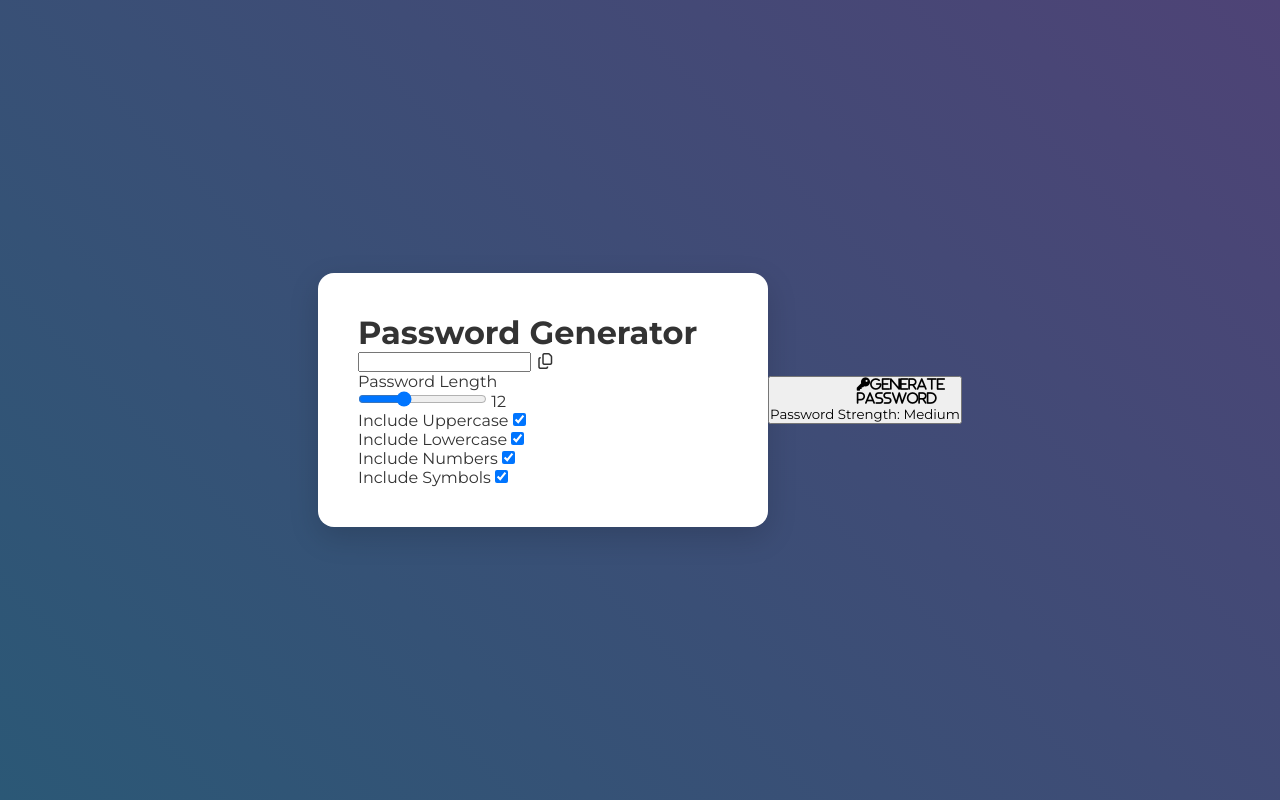
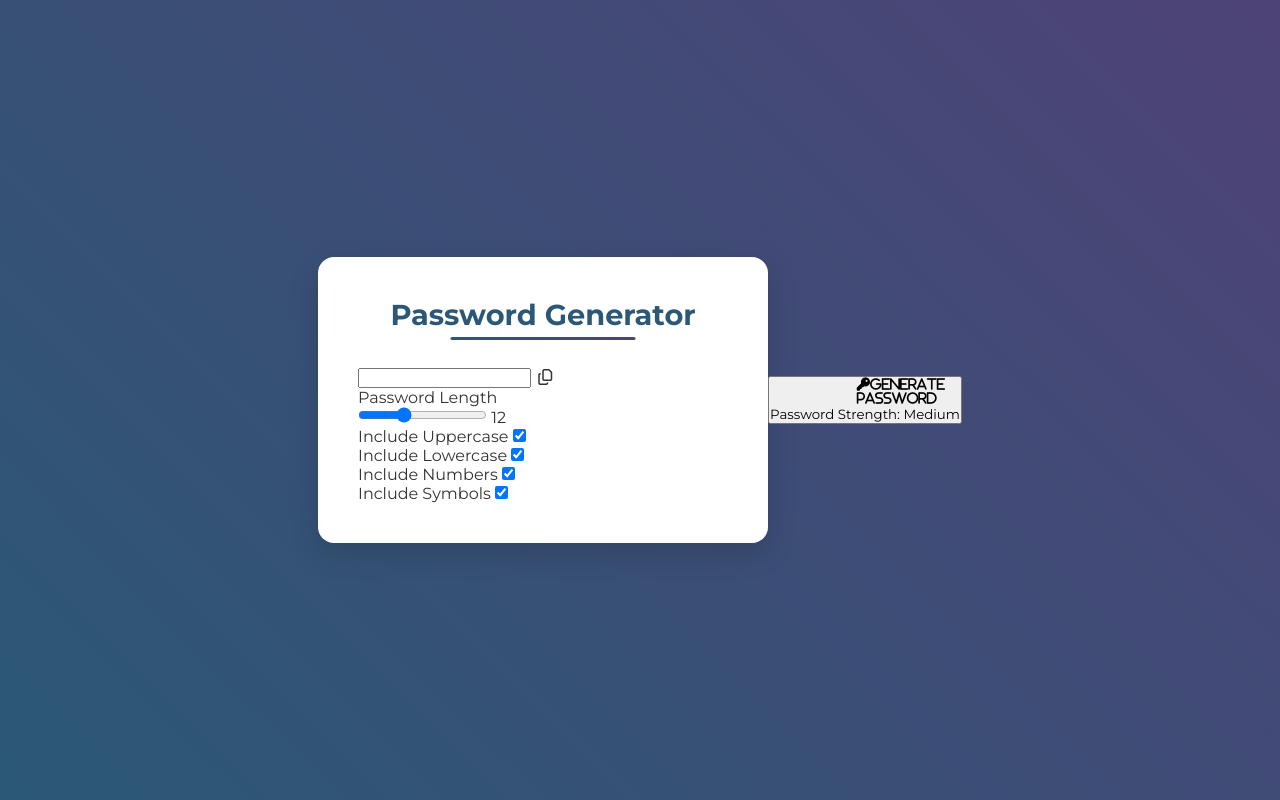
Before and after one commit to KrispyWaffles/passwordGen, a plain HTML site: page index.html in a window 1280 px wide. Drawn offline with Linux system fonts and the light colour scheme.

Commit message:
add h1 stylings

```diff
--- a/style.css
+++ b/style.css
@@ -39,4 +39,28 @@ body {
     max-width: 450px;
 }
 
-/* 4:12:11
+h1 {
+    text-align: center;
+    margin-bottom: 1.8rem;
+    color: var(--primary-color);
+    font-size: 1.8rem;
+    font-weight: 700;
+    position: relative;
+    padding-bottom: 0.5rem;
+
+}
+
+
+h1::after{
+content: "";
+position: absolute;
+bottom: 0;
+left: 50%;
+transform: translateX(-50%);
+width: 50%;
+height: 3px;
+background: linear-gradient(45deg, var(--primary-color), var(--secondary-color));
+border-radius: 2px;
+
+
+}
```
